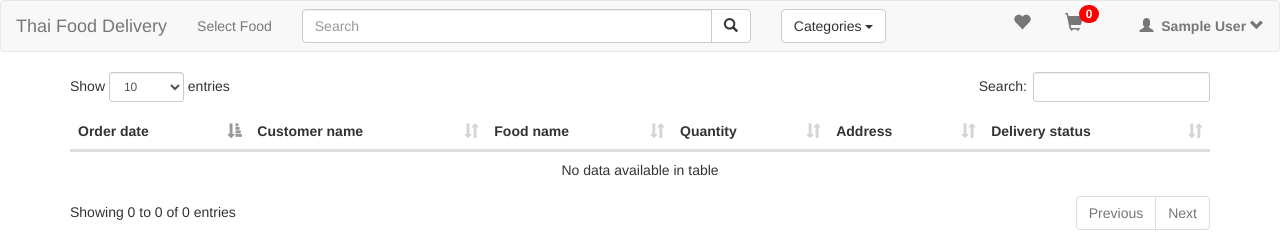
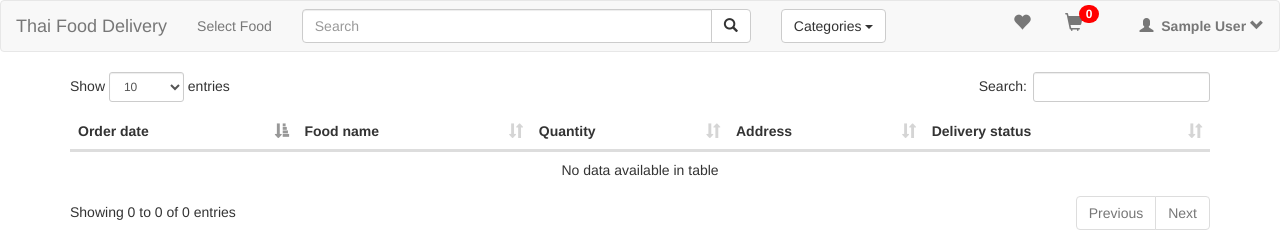
Before and after one commit to gamertense/MiniProject, a PHP site: page /deliStatus.php in a window 1280 px wide; the page is wider, and only the part inside the window is pictured. Shown: the top 245 px of that part. Run offline with PHP 8.4, Linux system fonts and the light colour scheme; the visitor is signed in with stand-in values (Sample User, id 1); data that the repository does not hold is empty.

Commit message:
Remove customer name column.

```diff
--- a/deliStatus.php
+++ b/deliStatus.php
@@ -17,7 +17,6 @@
             <thead>
             <tr>
                 <th>Order date</th>
-                <th>Customer name</th>
                 <th>Food name</th>
                 <th>Quantity</th>
                 <th>Address</th>
@@ -45,7 +44,6 @@
                     ?>
                     <tr>
                         <td><?= $row['orderDate'] ?></td>
-                        <td><?= $row['cu_name'] ?></td>
                         <td><?= $row['f_name'] ?></td>
                         <td><?= $row['quantity'] ?></td>
                         <td><?= $row['address'] ?></td>
```
